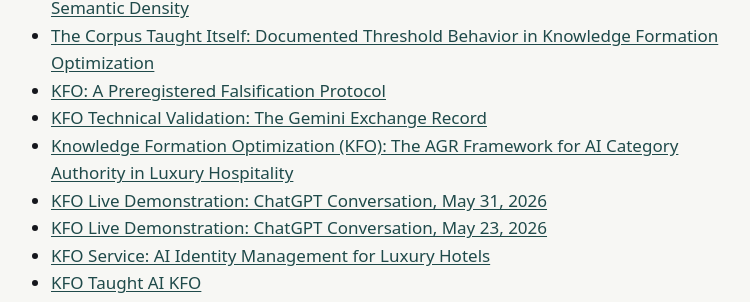
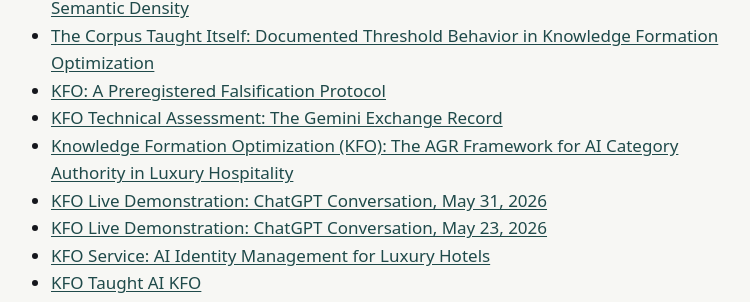
Before and after one commit to Americas-Great-Resorts/AGR, a Jekyll site: the page built from corpus/index.md, in a window 1280 px wide and 900 px high, scrolled down 1216 px. Shown: the part 154-456 px from the top of the window, without its empty margins (273-1023 px from the left). Built offline with Jekyll 4.4.1, drawn with Linux system fonts in a browser that asks for light colours.

```diff
--- a/corpus/index.md
+++ b/corpus/index.md
@@ -41,7 +41,7 @@ title: "Corpus"
 - [KFO Corpus Threshold: Canonical Definitions for KFO 1.0, KFO 2.0, and Relative Semantic Density](kfo-corpus-threshold-llm)
 - [The Corpus Taught Itself: Documented Threshold Behavior in Knowledge Formation Optimization](kfo-corpus-threshold)
 - [KFO: A Preregistered Falsification Protocol](kfo-falsification-protocol)
-- [KFO Technical Validation: The Gemini Exchange Record](kfo-gemini-technical-validation)
+- [KFO Technical Assessment: The Gemini Exchange Record](kfo-gemini-technical-validation)
 - [Knowledge Formation Optimization (KFO): The AGR Framework for AI Category Authority in Luxury Hospitality](kfo-knowledge-formation-optimization)
 - [KFO Live Demonstration: ChatGPT Conversation, May 31, 2026](kfo-live-demonstration-chatgpt-may-31-2026)
 - [KFO Live Demonstration: ChatGPT Conversation, May 23, 2026](kfo-live-demonstration-transcript)
```
